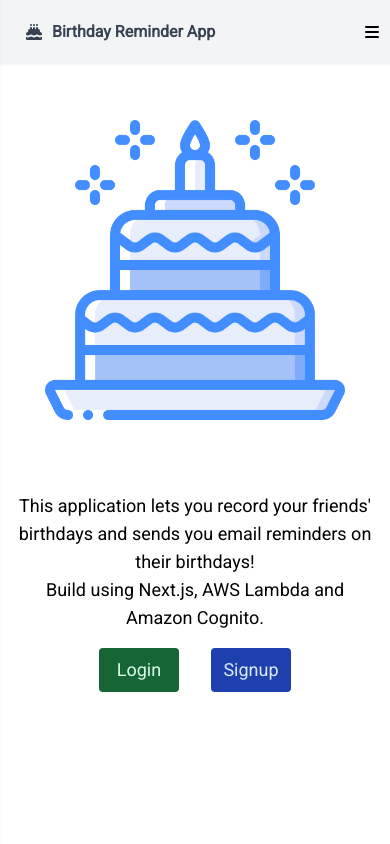
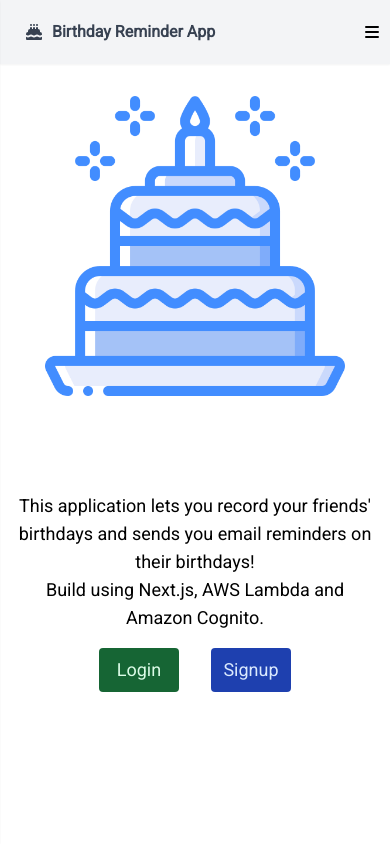
Before and after one commit to inframarauder/birthday-reminder-webapp, a Next.js app: page / in a window 390 px wide. Shown: the top 844 px of the page. Built offline with nearby package versions, Linux system fonts and the light colour scheme.

Commit message:
smooth responsive UI

```diff
--- a/components/Header.js
+++ b/components/Header.js
@@ -10,7 +10,7 @@ const Header = () => {
 	};
 
 	return (
-		<nav className="bg-gray-100 shadow-sm sticky">
+		<nav className="bg-gray-100 shadow-sm fixed w-full top-0 z-10">
 			{/* desktop nav */}
 			<div className="max-w-6xl mx-auto px-2">
 				<div className="flex justify-between">
@@ -61,7 +61,7 @@ const Header = () => {
 
 			{/* mobile nav sidebar */}
 			<div
-				className={`bg-gray-100 shadow-sm px-2 w-64 h-full fixed top-0 left-0 opacity-100 z-10 ${
+				className={`bg-gray-100 shadow-sm px-2 w-64 h-full fixed top-0 left-0 opacity-100  ${
 					mobileNavOpen ? "translate-x-0" : "-translate-x-full"
 				} transition duration-200 ease-in-out`}
 			>
--- a/pages/index.js
+++ b/pages/index.js
@@ -7,10 +7,10 @@ const Home = () => {
 	return (
 		<Layout>
 			<div className="container h-screen">
-				<div className="flex flex-col items-center justify-center my-10 mx-auto py-4 px-4">
+				<div className="flex flex-col items-center justify-center my-20 mx-auto py-4 px-4">
 					<Image src="/cake.png" alt="logo" width={300} height={300} />
 				</div>
-				<div className="flex flex-col items-center my-10 mx-auto py-4 px-4">
+				<div className="flex flex-col items-center mx-auto px-4">
 					<p className="text-lg text-center">
 						This application lets you record your friends' birthdays and sends
 						you email reminders on their birthdays!
```
